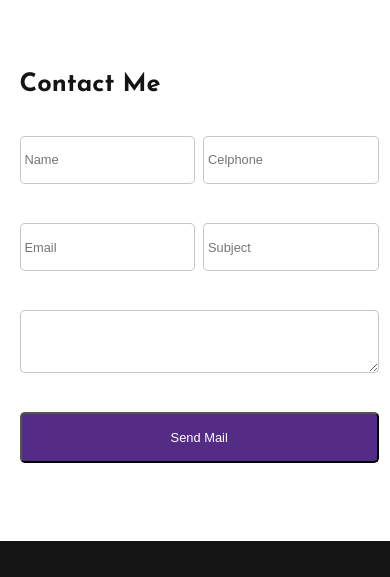
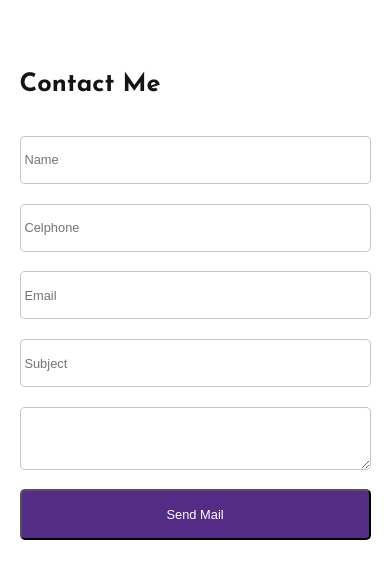
Before and after one commit to carloscdev/FirstGatsby, a Gatsby site: page /contact in a window 390 px wide. Shown: the part 88-665 px from the top of the page. Built offline with nearby package versions, Linux system fonts and the light colour scheme; Gatsby itself is replaced by a stand-in of ours.

Commit message:
Responsive Details

```diff
--- a/src/styles/contact.scss
+++ b/src/styles/contact.scss
@@ -45,11 +45,21 @@
             margin: 0 auto;
             margin-top: 10vw;
             &--contenedor{
+                grid-template-columns:1fr;
                 grid-column-gap: 2vw;
-                grid-row-gap: 10vw;
+                grid-row-gap: 5vw;
                 input, textarea,.botonContacto {
-                    padding: 4vw 1vw;
+                padding: 4vw 1vw;
                 }
+                textarea{
+                    grid-column-start: 1;
+                    grid-column-end: 2;
+                }
+                .botonContacto {
+                    grid-column-start: 1;
+                    grid-column-end: 2;
+                }
+
             }
          }
     }
--- a/src/styles/global.scss
+++ b/src/styles/global.scss
@@ -136,7 +136,7 @@ body {
     @media screen and (max-width:768px){
         margin-top: 10vw;
         img{
-            height: 400px;
+            height: 500px;
         }
     }
 }
```
